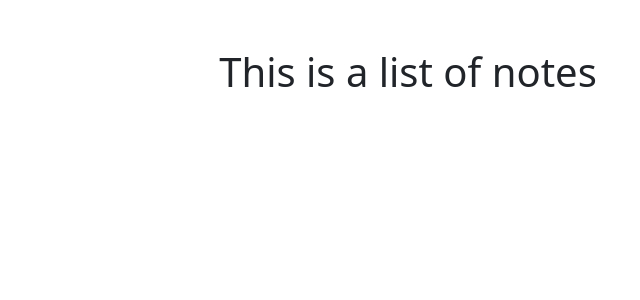
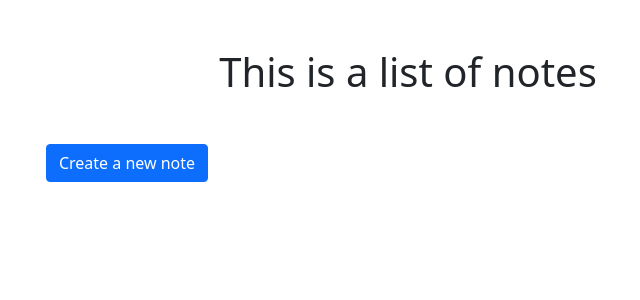
Before and after one commit to Deotyma/supernotes, a Django app: page /smart/notes in a window 1280 px wide. Shown: the top 300 px of the page, without its empty margins (232-872 px from the left). Run offline with Django 5.2, Linux system fonts and the light colour scheme; data that the repository does not hold is empty.

Commit message:
btn like added

```diff
--- a/notes/templates/notes/notes_list.html
+++ b/notes/templates/notes/notes_list.html
@@ -13,6 +13,10 @@
             </div>
         </div>
         {% endfor %}
+
+        <div class="col">
+            <a href="{% url 'notes.create' %}" class="btn btn-primary">Create a new note</a>
+
     </div>
 
 {% endblock %}
--- a/notes/urls.py
+++ b/notes/urls.py
@@ -9,4 +9,5 @@ urlpatterns = [
     path('notes/<int:pk>/edit', views.NoteUpdateView.as_view(), name='notes.edit'),
     path('notes/<int:pk>/delete', views.NoteDeleteView.as_view(), name='notes.delete'),
     path('notes/create/', views.NoteCreateView.as_view(), name='notes.create'),
+    path('notes/<int:pk>', views.add_like_view, name='notes.add_like'),
 ]
--- a/notes/views.py
+++ b/notes/views.py
@@ -1,9 +1,20 @@
-from django.shortcuts import render
+from django.shortcuts import render, get_object_or_404
+from django.http import HttpResponseRedirect, Http404
+from django.urls import reverse
 from django.views.generic import CreateView, ListView, DetailView, UpdateView
 from django.views.generic.edit import DeleteView
 
 from.models import Note
 from .forms import NoteForm
+
+def add_like_view(request, pk):
+    if request.method != 'POST':
+        note = get_object_or_404(Note, pk=pk)
+        note.likes += 1
+        note.save()
+        return HttpResponseRedirect(reverse('notes.detail', args=(pk,)))
+    else:
+        raise Http404("Invalid request method. Only POST requests are allowed.")
 
 class NoteDeleteView(DeleteView):
     """
```
Also changed, not shown: notes/templates/notes/notes_detail.html (+7 -0 lines).
